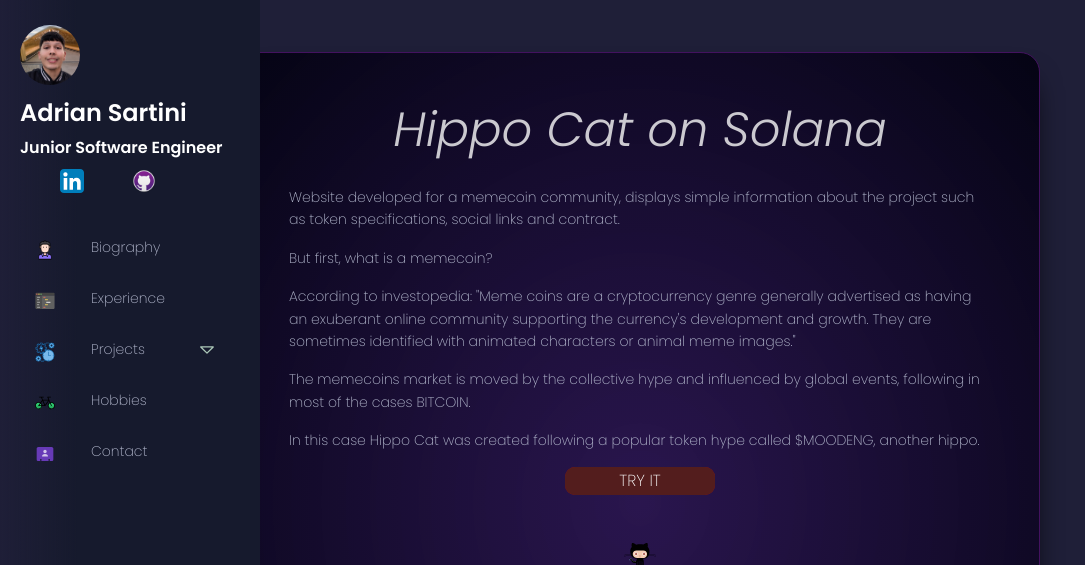
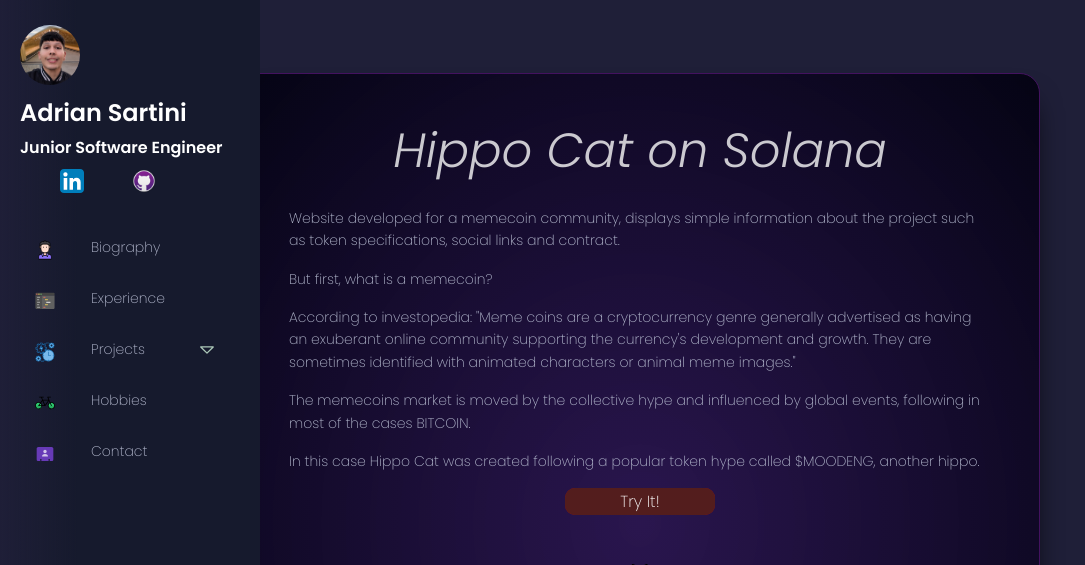
Before and after one commit to dasartini/Side-Bar-Portfolio, a React (Vite) app in the folder portfolio/: page /hippo-cat-on-sol in a window 1280 px wide. Shown: the top 565 px of the page, without its empty margins (0-1085 px from the left). Built offline with nearby package versions, Linux system fonts and the light colour scheme.

Commit message:
added switch icons

```diff
--- a/portfolio/components/Gifs.jsx
+++ b/portfolio/components/Gifs.jsx
@@ -16,10 +16,11 @@ function Gifs() {
                     The search bar fetches data from the GIPHY API and displays the gifs based on the search query.
                 </p>
                 <div className="projectButtons">
-
-                    <Button>
-                        <Link className="external" to={'https://giphysearchbar.netlify.app/'} target="_blank">TRY IT</Link>
-                    </Button>
+                <Link to={'https://giphysearchbar.netlify.app/'} className="external" target="_blank">
+                            <Button>
+                                Try It!
+                            </Button>
+                        </Link>
                     <br/>
                     <Link to={'https://github.com/dasartini/fe-react-data-visualisation'} target="_blank" >
                         <img className="iconRepo" title="Repo" src={repo} />
--- a/portfolio/components/Hippo.jsx
+++ b/portfolio/components/Hippo.jsx
@@ -19,10 +19,11 @@ function Gifs() {
                 <p>The memecoins market is moved by the collective hype and influenced by global events, following in most of the cases BITCOIN.</p>
                 <p>In this case Hippo Cat was created following a popular token hype called $MOODENG, another hippo.</p>
                 <div className="projectButtons">
-
-                    <Button>
-                        <Link className="external" to={'https://hippocatonsol.com/'} target="_blank">TRY IT</Link>
-                    </Button>
+                <Link to={'https://hippocatonsol.com/'} className="external" target="_blank">
+                            <Button>
+                                Try It!
+                            </Button>
+                        </Link>
                     <br/>
                     <Link to={'https://github.com/dasartini/Hippo-Cat'} target="_blank" >
                         <img className="iconRepo" title="Repo" src={repo} />
--- a/portfolio/components/ThemeSwitch.jsx
+++ b/portfolio/components/ThemeSwitch.jsx
@@ -1,6 +1,8 @@
 import React, { useContext, useEffect } from "react";
 import { ThemeContext } from "../contexts/Theme";
 import SwitchS from "../styles/SwitchS";
+import moon from "../src/assets/moon.svg"
+import sun from "../src/assets/sun.svg"
 
 function ThemeSwitch() {
     const { theme, setTheme } = useContext(ThemeContext);
@@ -22,11 +24,14 @@ function ThemeSwitch() {
 
     return (
     <SwitchS>
-    <div>
+    <div className="switchContainer">
         <label className="switch">
         <input onChange={handleClick}type="checkbox"/>
         <span className="slider"></span>
+
       </label>
+      {theme === "light"?<img className= "switchIconSun" src={sun}/> :<img className= "switchIcon" src={moon}/> }
+
       </div>
       </SwitchS>
     );
--- a/portfolio/styles/resourcesStyles/SwitchS.css
+++ b/portfolio/styles/resourcesStyles/SwitchS.css
@@ -13,13 +13,28 @@
    margin-left: 10rem ;
    margin-top: 0.5rem;
   }
-
+  .switchContainer{
+    margin-top: 1rem;
+    display: flex;
+    flex-direction: row;
+    margin-bottom: 2rem;
+  }
   .switch input {
    opacity: 0;
    width: 0;
    height: 0;
   }
+.switchIconSun{
+  height: 2rem;
+  margin-left: 1rem;
+  margin-bottom: -20px;
 
+}
+  .switchIcon{
+    margin-left: 1.5rem;
+    height: 1rem;
+    margin-top: 0.5rem;
+  }
   .slider {
    box-sizing: border-box;
    border: 2px solid var(--outline_color);
```
Also changed, not shown: portfolio/src/assets/moon.svg (added), portfolio/src/assets/sun.svg (added).
